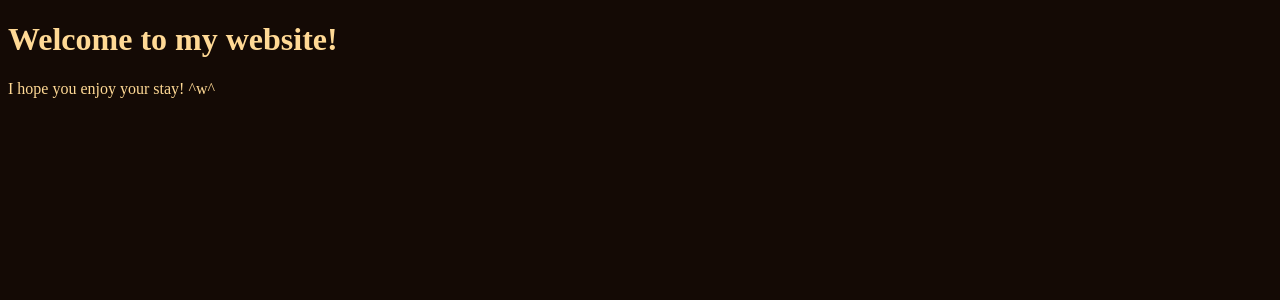
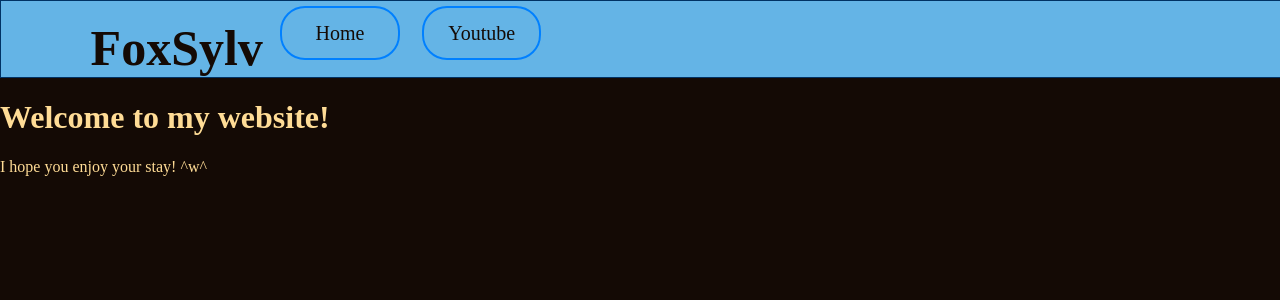
Before and after one commit to FoxSylv1/FoxSylv1.github.io, a Jekyll site: the page built from index.md, in a window 1280 px wide. Shown: the top 300 px of the page. Built offline with Jekyll 4.4.1, drawn with Linux system fonts in a browser that asks for light colours.

Commit message:
Add simple header.
Add a basic blue header with links to the homepage
and my youtube channel.

```diff
--- /dev/null
+++ b/_includes/header.html
@@ -0,0 +1,9 @@
+<div class="header">
+    FoxSylv
+    <div class="header-entry">
+        <a href="{{ site.url }}">Home</a>
+    </div>
+    <div class="header-entry">
+        <a href="https://www.youtube.com/channel/UCj7lR9rm06lCxE4kxkJeECA" target="_blank" rel="noopener noreferrer">Youtube</a>
+    </div>
+</div>
--- a/_layouts/default.html
+++ b/_layouts/default.html
@@ -13,9 +13,13 @@
         <title>{% if page.title %}{{ page.title }}
                {% else %}{{ site.title }}{% endif %}</title>
 
+        <link rel="stylesheet" href="{{ "css/header.css" | relative_url }}">
         <link rel="stylesheet" href="{{ "css/main.css" | relative_url }}">
     </head>
     <body>
+        <header>
+            {% include header.html %}
+        </header>
         <main>
             {{ content }}
         </main>
--- a/_sass/_variables.scss
+++ b/_sass/_variables.scss
@@ -1,4 +1,16 @@
 @charset "utf-8";
 
-$background-color: rgb(20, 10, 5);
-$text-color: #ffd995;
+$black: rgb(20, 10, 5);
+$beige: rgb(255, 220, 150);
+
+$xlight-blue: rgb(0, 128, 255);
+$light-blue: rgb(50, 150, 255);
+$blue: rgb(100, 180, 230);
+$dark-blue: rgb(0, 50, 100);
+
+$orange: rgb(255, 150, 50);
+$orange-border: rgb(100, 70, 0);
+
+
+$background-color: $black;
+$text-color: $beige;
--- /dev/null
+++ b/css/header.scss
@@ -0,0 +1,73 @@
+---
+---
+
+@import "_variables";
+
+$header-height: 50px;
+
+.header-entry {
+    & span {
+        vertical-align: middle;
+        line-height: normal;
+    }
+
+    text-align: center;
+    overflow: hidden;
+    font-size: 20px;
+    font-weight: normal;
+
+    width: 9%;
+    height: $header-height;
+    line-height: $header-height;
+    display: inline-block;
+
+    border: 2px solid $xlight-blue;
+    border-radius: 25px;
+    margin: 5px;
+
+    &:hover {
+        background-color: $light-blue;
+    }
+    &:focus {
+        background-color: $light-blue;
+    }
+
+
+    & a {
+        &:link {
+            text-decoration: none;
+            color: $black;
+        }
+        &:visited {
+            text-decoration: none;
+            color: $black;
+        }
+        &:hover {
+            text-decoration: underline;
+            color: $black;
+        }
+        &:active {
+            text-decoration: underline;
+            color: $black;
+        }
+        &:focus {
+            text-decoration: underline;
+            color: $black;
+        }
+    }
+}
+
+
+.header {
+    position: sticky;
+    top: 0;
+    width: 100%;
+
+    padding-left: 7%;
+    border: 1px solid $dark-blue;
+
+    background-color: $blue;
+    font-size: 50px;
+    font-weight: bold;
+    color: $black;
+}
--- a/css/main.scss
+++ b/css/main.scss
@@ -8,4 +8,8 @@
 body {
     background-color: $background-color;
     color: $text-color;
+
+    margin: 0;
+    border: 0;
+    padding: 0;
 }
```
